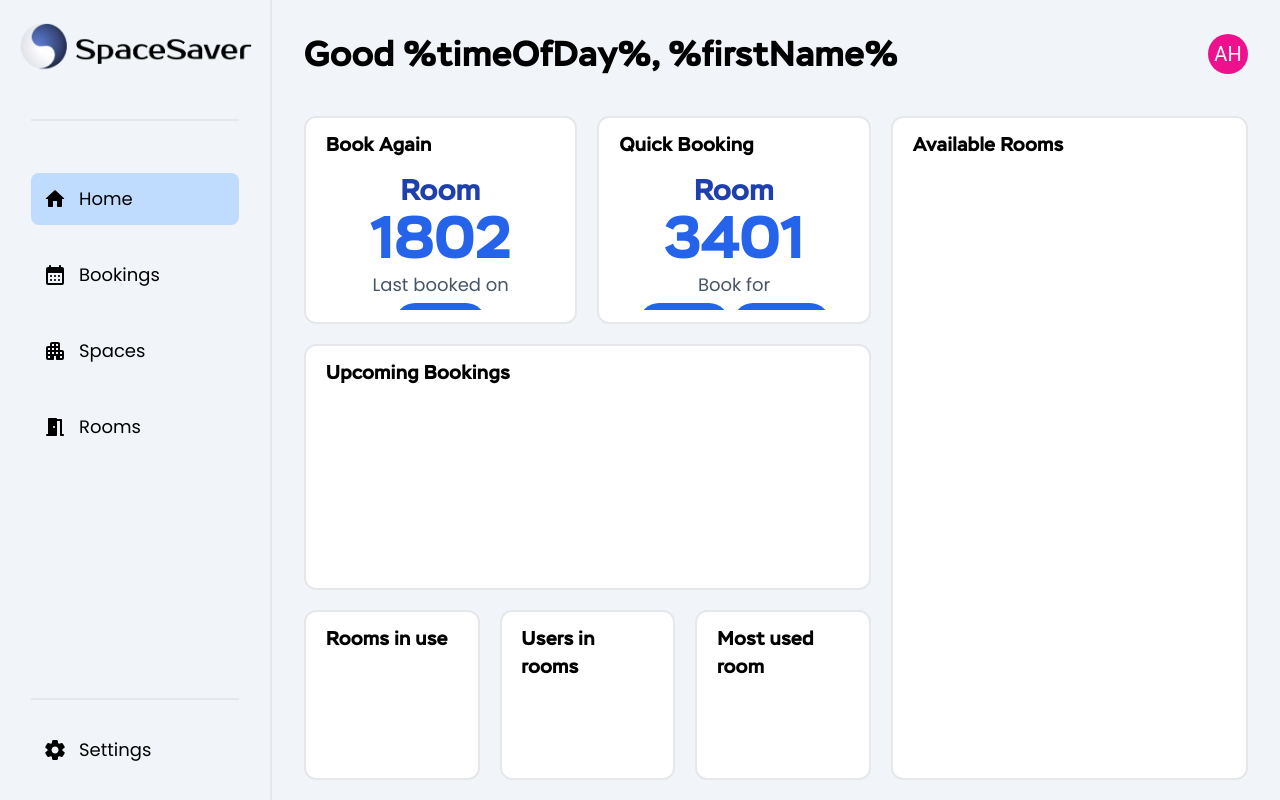
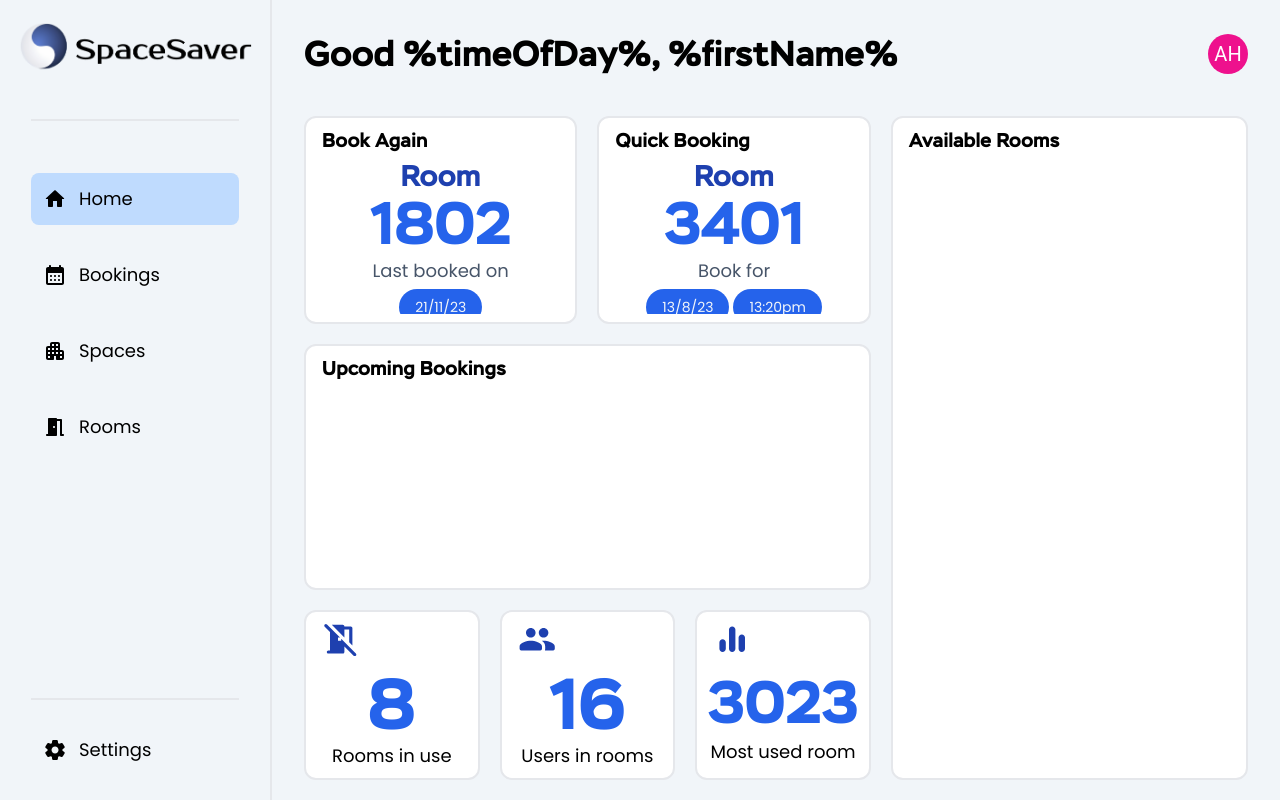
Before and after one commit to Space-Saver-Bookings/space-saver-client, a React (Vite) app: page /home in a window 1280 px wide. Built offline with nearby package versions, Linux system fonts and the light colour scheme.

Commit message:
feat: added analytics dash items

```diff
--- /dev/null
+++ b/src/components/dashboard/AnalyticIcon.jsx
@@ -0,0 +1,14 @@
+import NoMeetingRoomRoundedIcon from '@mui/icons-material/NoMeetingRoomRounded';
+
+function AnalyticIcon() {
+  return (
+    <NoMeetingRoomRoundedIcon
+      sx={{
+        fontSize: '2.4rem',
+        color: 'rgb(30 64 175)',
+      }}
+    />
+  );
+}
+
+export default AnalyticIcon;
--- a/src/components/dashboard/DashItem.jsx
+++ b/src/components/dashboard/DashItem.jsx
@@ -1,7 +1,7 @@
 import PropTypes from 'prop-types';
 
 function DashItem({heading, styling, content}) {
-  const base = 'flex flex-col p-3 gap-5 rounded-xl border-2 bg-white';
+  const base = 'flex flex-col p-2 gap-5 rounded-xl border-2 bg-white';
 
   // const styles = {
   //   short: base + '',
@@ -13,7 +13,7 @@ function DashItem({heading, styling, content}) {
   return (
     <section className={base + ` ${styling}`}>
       <h3 className="px-2 font-coplette text-xl">{heading}</h3>
-      <section className="h-full overflow-y-auto">
+      <section className="h-full overflow-y-auto mt-[-.6rem]">
         {content}
       </section>
     </section>
--- /dev/null
+++ b/src/features/dashboard/Analytic.jsx
@@ -0,0 +1,19 @@
+import PropTypes from 'prop-types';
+
+function Analytic({amount, text, size}) {
+
+  return (
+    <section className="flex h-full flex-col items-center justify-evenly">
+      <p className={`font-coplette ${size ? size : 'text-7xl'} text-blue-600`}>{amount}</p>
+      <p className="text-lg">{text}</p>
+    </section>
+  );
+}
+
+Analytic.propTypes = {
+  amount: PropTypes.number,
+  text: PropTypes.string,
+  size: PropTypes.string
+};
+
+export default Analytic;
--- a/src/features/dashboard/Book.jsx
+++ b/src/features/dashboard/Book.jsx
@@ -12,7 +12,7 @@ function Book({roomNumber, date, time, isBookFor}) {
       <p className="mb-1 mt-[.2rem] text-lg text-slate-600">
         {isBookFor ? 'Book for' : 'Last booked on'}
       </p>
-      <div className={`${isBookFor ? 'flex gap-1' : ''}`}>
+      <div className={`text-sm ${isBookFor ? 'flex gap-1' : ''}`}>
         <p className="rounded-full bg-blue-600 px-4 py-2 text-slate-100">
           {date}
         </p>
--- a/src/pages/Home.jsx
+++ b/src/pages/Home.jsx
@@ -1,4 +1,9 @@
+import NoMeetingRoomRoundedIcon from '@mui/icons-material/NoMeetingRoomRounded';
+import PeopleRoundedIcon from '@mui/icons-material/PeopleRounded';
+import EqualizerRoundedIcon from '@mui/icons-material/EqualizerRounded';
+
 import DashItem from '../components/dashboard/DashItem';
+import Analytic from '../features/dashboard/Analytic';
 import Book from '../features/dashboard/Book';
 
 function Home() {
@@ -7,13 +12,20 @@ function Home() {
       <DashItem
         heading="Book Again"
         styling="col-start-1 col-end-8 row-start-1 row-end-[7]"
-        content={<Book roomNumber='1802' date='21/11/23'/>}
+        content={<Book roomNumber="1802" date="21/11/23" />}
       />
 
       <DashItem
         heading="Quick Booking"
         styling="col-span-7 row-start-1 row-end-[7]"
-        content={<Book roomNumber='3401' date='13/8/23' isBookFor={true} time='13:20pm'/>}
+        content={
+          <Book
+            roomNumber="3401"
+            date="13/8/23"
+            isBookFor={true}
+            time="13:20pm"
+          />
+        }
       />
 
       <DashItem
@@ -27,9 +39,45 @@ function Home() {
       />
 
       <section className="col-start-1 col-end-[15] row-span-5 grid grid-cols-3 gap-5">
-        <DashItem heading="Rooms in use" styling="" />
-        <DashItem heading="Users in rooms" styling="" />
-        <DashItem heading="Most used room" styling="" />
+        <DashItem
+          heading={
+            <NoMeetingRoomRoundedIcon
+              sx={{
+                fontSize: '2.4rem',
+                color: 'rgb(30 64 175)',
+              }}
+            />
+          }
+          content={<Analytic text="Rooms in use" amount={8} />}
+        />
+        <DashItem
+          heading={
+            <PeopleRoundedIcon
+              sx={{
+                fontSize: '2.4rem',
+                color: 'rgb(30 64 175)',
+              }}
+            />
+          }
+          content={<Analytic text="Users in rooms" amount={16} />}
+        />
+        <DashItem
+          heading={
+            <EqualizerRoundedIcon
+              sx={{
+                fontSize: '2.4rem',
+                color: 'rgb(30 64 175)',
+              }}
+            />
+          }
+          content={
+            <Analytic
+              text="Most used room"
+              amount={3023}
+              size="text-6xl"
+            />
+          }
+        />
       </section>
     </section>
   );
```
